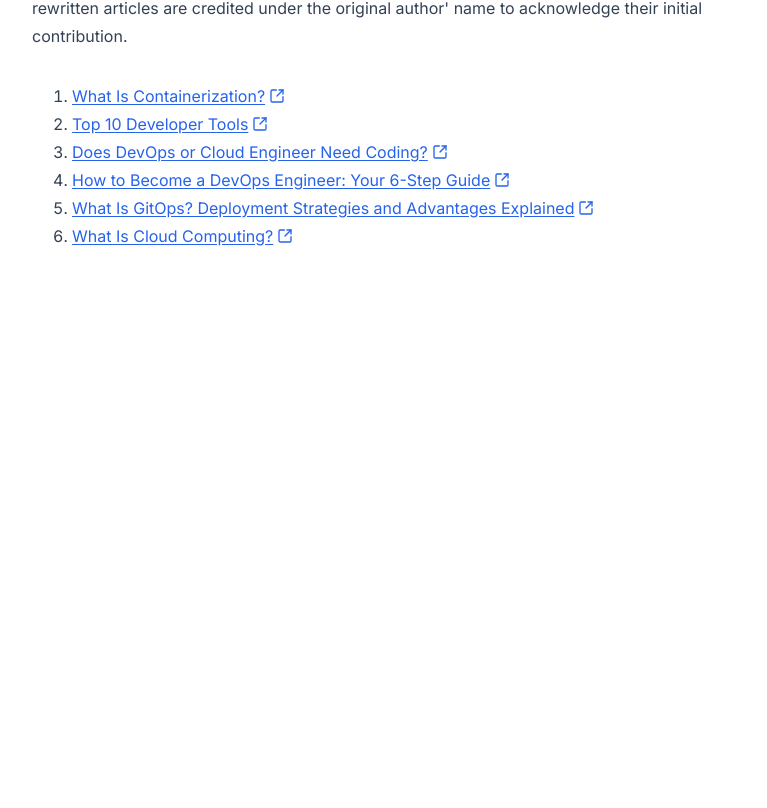
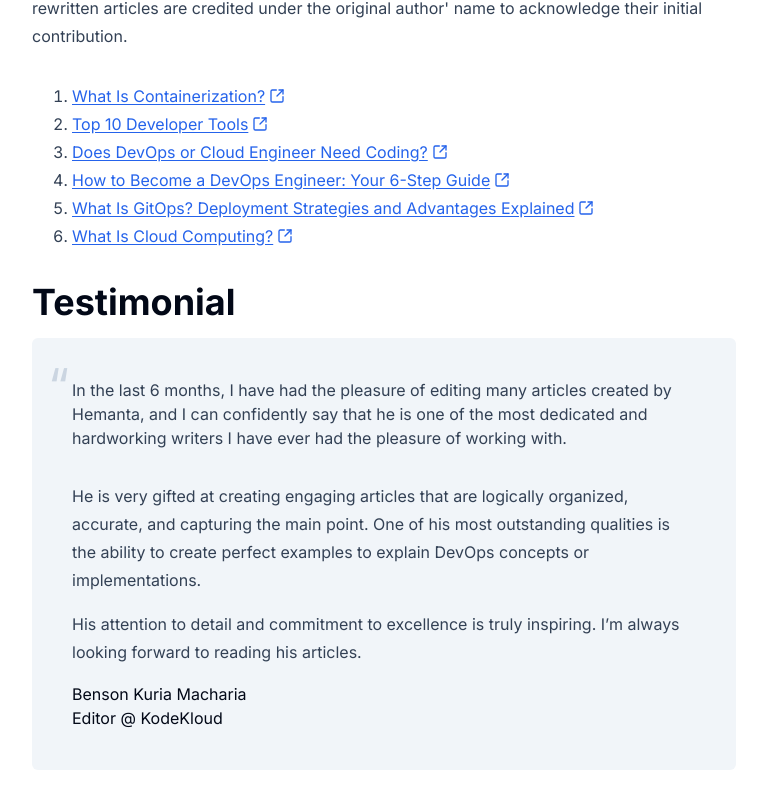
Before and after one commit to sundaray/hemantasundaray, a Next.js app: page /work in a window 1280 px wide. Shown: the part 3214-4022 px from the top of the page, without its empty margins (256-1023 px from the left). Before the commit the page ends 3528 px from the top, so only its background shows below. Built offline with nearby package versions, Linux system fonts and the light colour scheme.

Commit message:
added testimonial

```diff
--- a/app/work/page.tsx
+++ b/app/work/page.tsx
@@ -1,5 +1,6 @@
 import { CustomLink } from "@/components/custom-link";
 import { KodeKloudPosts } from "@/components/kodekloud-posts";
+import { KodeKloudTestimonial } from "@/components/kodekloud-testimonial";
 import { posts as kodekloudPosts } from "@/kodekloud/posts";
 
 const playgroundItems = [
@@ -182,7 +183,7 @@
         these rewritten articles are credited under the original author&apos;
         name to acknowledge their initial contribution.
       </p>
-      <ul className="ml-10 list-decimal leading-7 marker:text-slate-700">
+      <ul className="ml-10 list-decimal leading-7 marker:text-slate-700 mb-8">
         {revisedBlogItems.map((item) => (
           <li key={item.href}>
             <CustomLink href={item.href}>
@@ -191,6 +192,7 @@
           </li>
         ))}
       </ul>
+      <KodeKloudTestimonial />
     </div>
   );
 }
--- /dev/null
+++ b/components/kodekloud-testimonial.tsx
@@ -0,0 +1,29 @@
+export function KodeKloudTestimonial() {
+  return (
+    <div>
+      <h1 className="mb-4">Testimonial</h1>
+      <blockquote className="relative space-y-4 rounded-md bg-secondary p-4 first:italic md:p-10">
+        <p className="mb-8 text-slate-700 before:absolute before:left-1.5 before:top-3 before:text-3xl before:text-slate-300 before:content-['\201C'] md:before:left-4 md:before:top-6 md:before:text-5xl">
+          In the last 6 months, I have had the pleasure of editing many articles
+          created by Hemanta, and I can confidently say that he is one of the
+          most dedicated and hardworking writers I have ever had the pleasure of
+          working with.
+        </p>
+        <p className="mb-8 leading-7 text-slate-700">
+          He is very gifted at creating engaging articles that are logically
+          organized, accurate, and capturing the main point. One of his most
+          outstanding qualities is the ability to create perfect examples to
+          explain DevOps concepts or implementations.
+        </p>
+        <p className="mb-16 leading-7 text-slate-700">
+          His attention to detail and commitment to excellence is truly
+          inspiring. I’m always looking forward to reading his articles.
+        </p>
+        <footer>
+          <p>Benson Kuria Macharia</p>
+          <p>Editor @ KodeKloud</p>
+        </footer>
+      </blockquote>
+    </div>
+  );
+}
```
